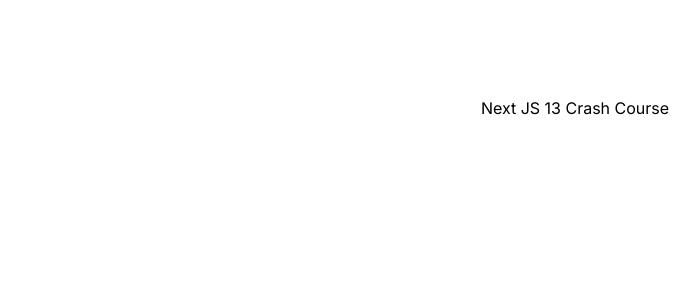
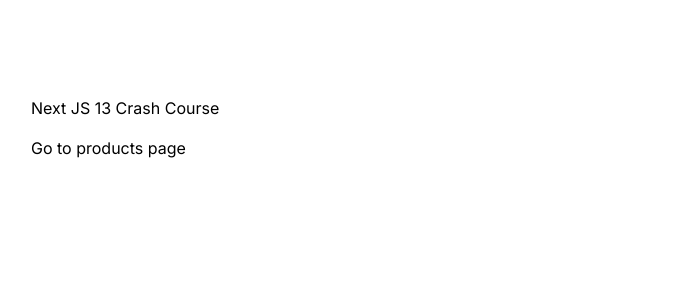
Before and after one commit to septianadip17/nextjs-13-crash-course, a Next.js app: page / in a window 1280 px wide. Shown: the top 300 px of the page, without its empty margins (65-765 px from the left). Built offline with nearby package versions, Linux system fonts and the light colour scheme.

Commit message:
navigate using Link component

```diff
--- a/src/app/page.js
+++ b/src/app/page.js
@@ -1,7 +1,10 @@
+import Link from "next/link";
+
 export default function Home() {
   return (
-    <main className="flex min-h-screen flex-col items-center justify-between p-24">
+    <main className="flex min-h-screen flex-col gap-4 p-24">
       <h1>Next JS 13 Crash Course</h1>
+      <Link href={"/products"}>Go to products page</Link>
     </main>
   );
 }
```
